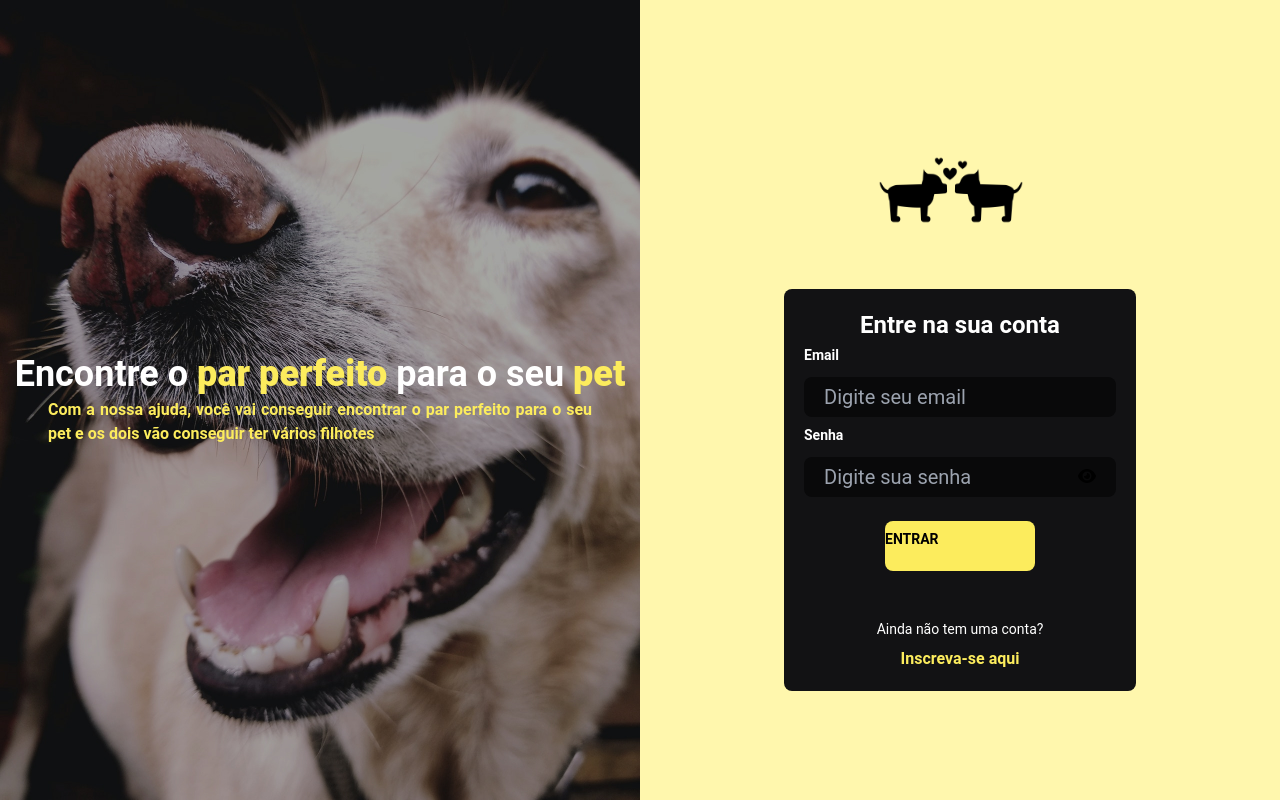
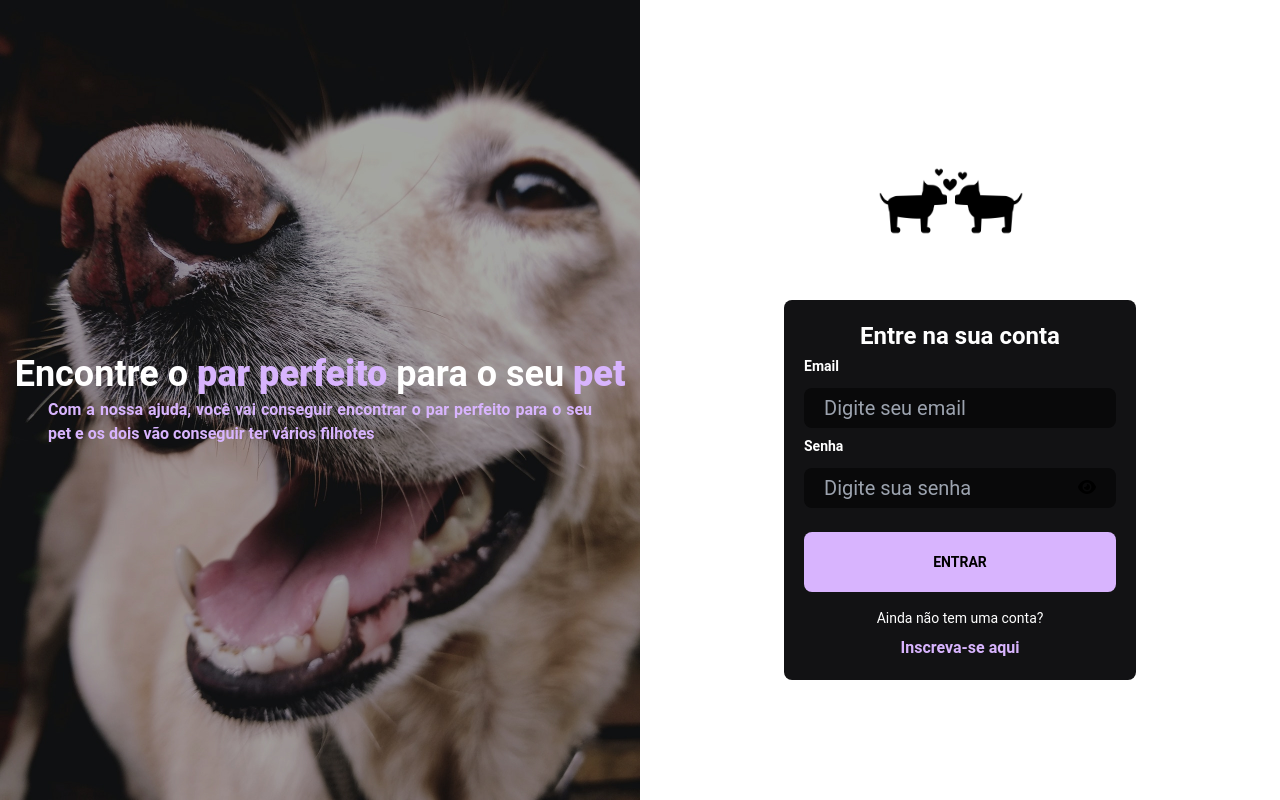
Before and after one commit to anagdinizp/projeto-td, a React (Vite) app: page / in a window 1280 px wide. Built offline with nearby package versions, Linux system fonts and the light colour scheme.

Commit message:
Corrigindo o botão para ser utilizado em mais páginas

```diff
--- a/src/components/Button.tsx
+++ b/src/components/Button.tsx
@@ -1,4 +1,4 @@
-type colorType = "dark yellow" | "light yellow" | "black";
+type colorType = "purple" | "gray" | "black";
 type sizeType = "s" | "m" | "l";
 
 interface buttonProps {
@@ -11,10 +11,10 @@ interface buttonProps {
 
 const getColor = (color: colorType) => {
   switch (color) {
-    case "dark yellow":
-      return "flex text-black bg-yellow-500 uppercase rounded font-bold text-sm hover:bg-yellow-600 transition-colors";
-    case "light yellow":
-      return "bg-yellow-300 rounded font-bold text-sm text-black hover:bg-yellow-500 transition-colors";
+    case "purple":
+      return "text-black bg-purple-300 uppercase rounded font-bold text-sm hover:bg-yellow-600 transition-colors";
+    case "gray":
+      return "bg-grat-300 rounded font-bold text-sm text-black hover:bg-yellow-500 transition-colors";
     case "black":
       return "bg-gray-800 rounded font-bold text-lg text-white hover:bg-gray-500 transition-colors";
   }
@@ -25,7 +25,7 @@ const getSize = (size: sizeType) => {
     case "s":
       return "mt-4 py-2 w-[150px] h-[50px] rounded-lg mb-8";
     case "m":
-      return "mt-4 py-4 rounded-lg";
+      return "mt-4 py-4 w-[410px] h-[60px] rounded-lg";
     case "l":
       return "mt-4 py-4 rounded-lg";
   }
@@ -33,7 +33,7 @@ const getSize = (size: sizeType) => {
 
 export function Button({ styleButton, children }: buttonProps) {
   return (
-    <div className="flex justify-center text-center">
+    <div className="flex justify-center text-center items-center">
       <button
         className={`${getColor(styleButton.color)}, ${getSize(
           styleButton.size
--- a/src/pages/Login.tsx
+++ b/src/pages/Login.tsx
@@ -32,16 +32,16 @@ export function Login() {
       <div className="hidden md:flex items-center justify-center visible bg-sorrisomdblend bg-cover bg-no-repeat flex-col">
         <div className="flex flex-col">
           <strong className="mb-1 font-bold text-white text-4xl justify-center text-center">
-            Encontre o <strong className="text-yellow-500">par perfeito</strong>{" "}
-            para o seu <strong className="text-yellow-500">pet</strong>
+            Encontre o <strong className="text-purple-300">par perfeito</strong>{" "}
+            para o seu <strong className="text-purple-300">pet</strong>
           </strong>
-          <span className="ml-[48px] mr-[48px] text-yellow-500 font-bold justify-center text-justify">
+          <span className="ml-[48px] mr-[48px] text-purple-300 font-bold justify-center text-justify">
             Com a nossa ajuda, você vai conseguir encontrar o par perfeito para
             o seu pet e os dois vão conseguir ter vários filhotes
           </span>
         </div>
       </div>
-      <div className="bg-yellow-300 bg-cover min-h-screen md:min-h-screen flex flex-col justify-center items-center justify-items-center">
+      <div className="bg-white bg-cover min-h-screen md:min-h-screen flex flex-col justify-center items-center justify-items-center">
         <div>
           <Logo width={"180"} height={"180"} style={""} />
         </div>
@@ -66,7 +66,7 @@ export function Login() {
               style={"dark"}
               eyeInput={"dark"}
             />
-            <Button styleButton={{ color: "dark yellow", size: "s" }}>
+            <Button styleButton={{ color: "purple", size: "m" }}>
               Entrar
             </Button>
           </form>
@@ -75,7 +75,7 @@ export function Login() {
           </span>
           <a
             href="/cadastro"
-            className="font-bold mt-2 text-yellow-500 hover:text-yellow-600 transition-colors"
+            className="font-bold mt-2 text-purple-300 hover:text-purple-500 transition-colors"
           >
             Inscreva-se aqui
           </a>
```
